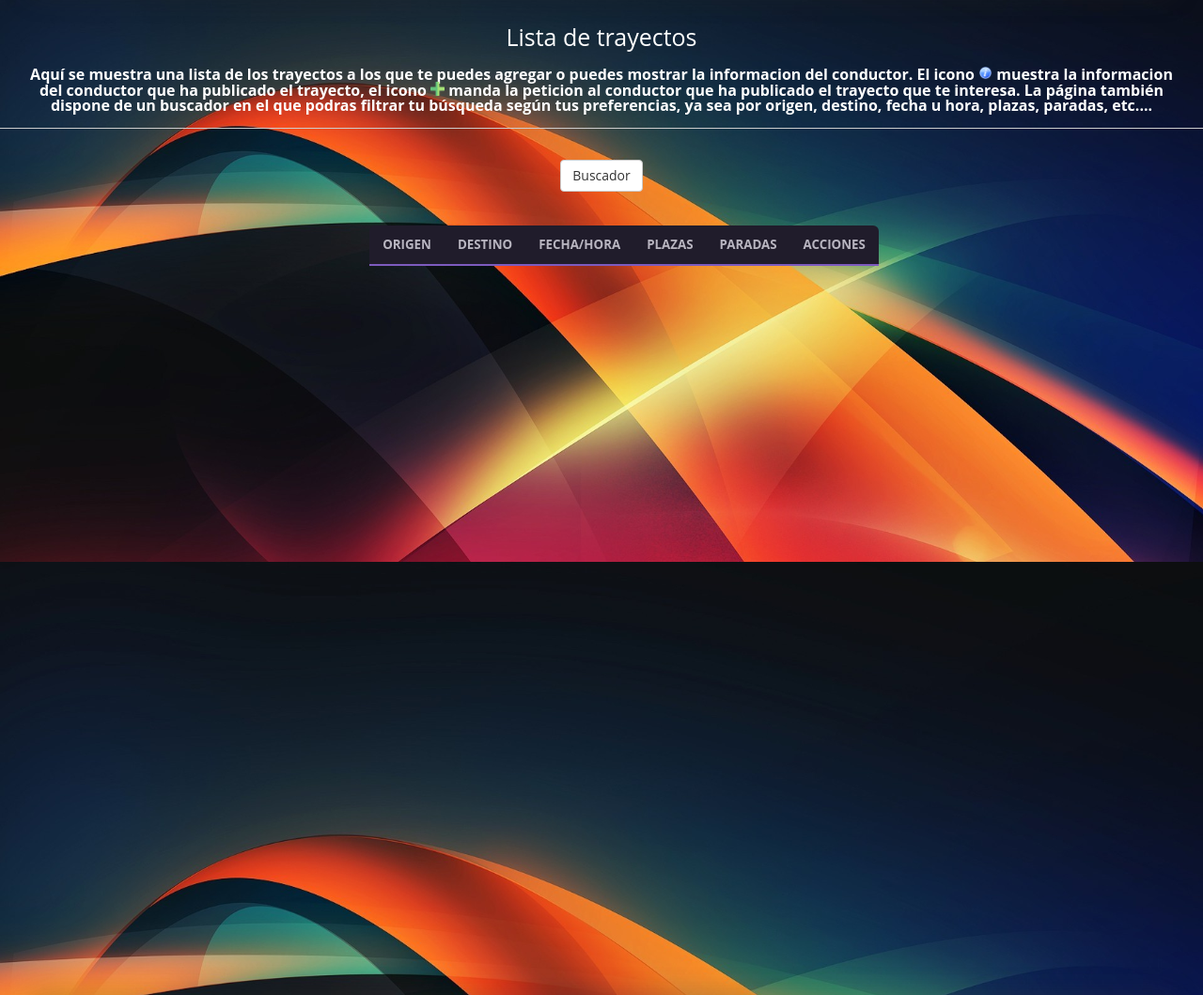
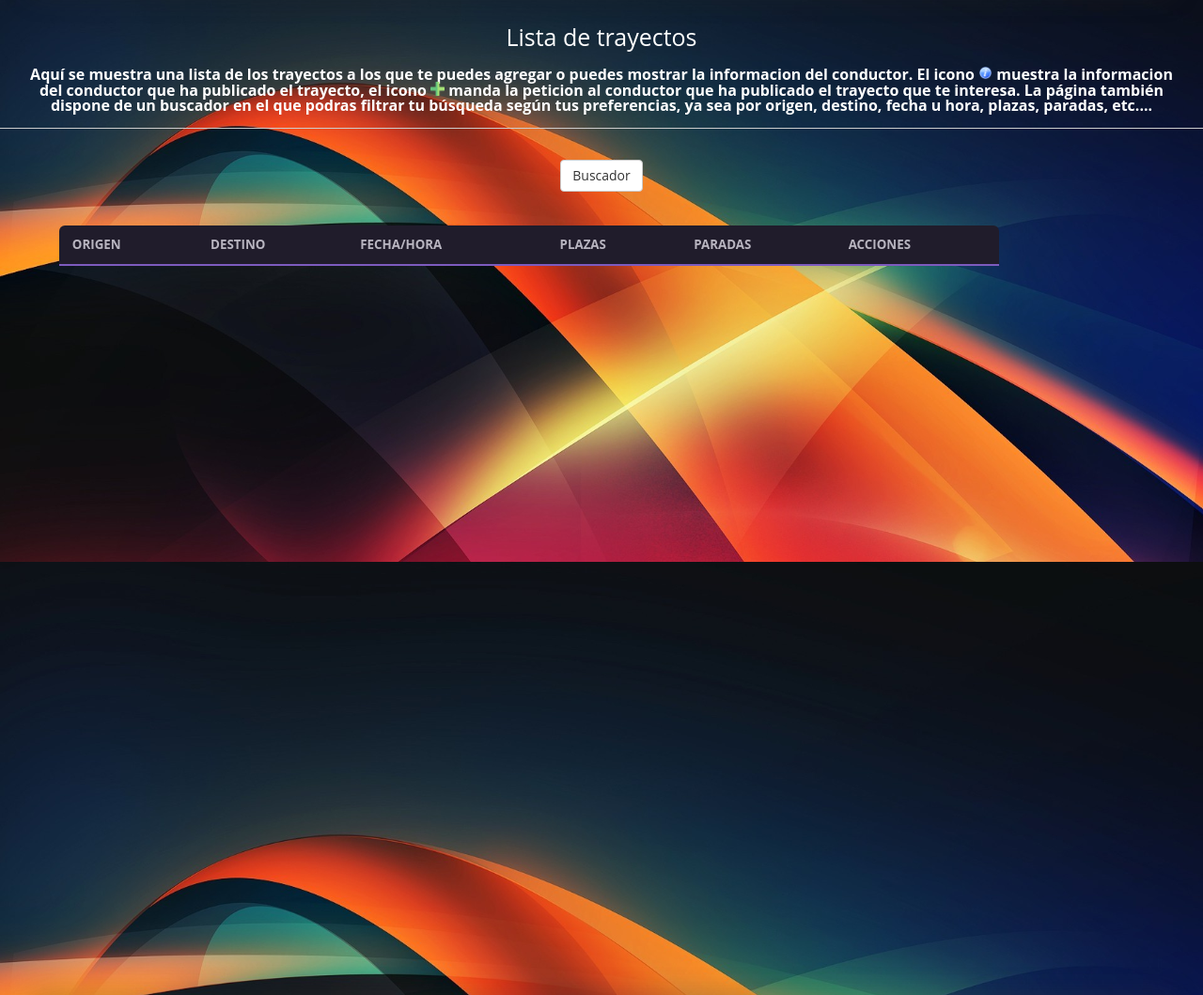
Before and after one commit to Chow22/ZASCAR, a PHP site: page /vista/buscarTrayectos.php in a window 1280 px wide. Shown: the part 202-1261 px from the top of the page at 94% size. Run offline with PHP 8.4, Linux system fonts and the light colour scheme; the visitor is signed in with stand-in values (Sample User, id 1); data that the repository does not hold is empty.

Commit message:
tabla centrada

```diff
--- a/public_html/css/style.css
+++ b/public_html/css/style.css
@@ -1,5 +1,7 @@
 html,body,div,span,object,iframe,h1,h2,h3,h4,h5,h6,p,blockquote,pre,abbr,address,cite,code,del,dfn,em,img,ins,kbd,q,samp,small,strong,sub,sup,var,b,i,dl,dt,dd,ol,ul,li,fieldset,form,label,legend,table,caption,tbody,tfoot,thead,tr,th,td,article,aside,canvas,details,figcaption,figure,footer,header,hgroup,menu,nav,section,summary,time,mark,audio,video{margin:0;padding:0;border:0;outline:0;font-size:100%;vertical-align:baseline;background:transparent}
-body{line-height:1; font-family: arial;}
+body{line-height:1;
+     font-family: arial;
+}
 h1{font-size: 25px;color: white;margin-left: 25px;margin-right: 25px;}h2{font-size: 21px;}h3{font-size: 18px;}h4{font-size: 16px;}
 p{font-size: 15px;color: white;margin-left: 25px;margin-right: 25px;}
 article,aside,details,figcaption,figure,footer,header,hgroup,menu,nav,section{display:block}
@@ -517,16 +519,22 @@ iframe{
 
     height: 800px;
     width: 1000px;
+
 }
+
 .list {
+
     list-style: none;
-    margin: 0px;
-    padding: 0px;
-    display: block;
-    white-space: none;
-    margin-left: 100px;
+    margin: 0;
+    padding: 0;
+    display: table;
+    white-space: nowrap;
+    width: 100%;
+
 }
+
 .list li {
+
     background-color: #f0f0f0;
     display: table-row;
     color: #5c5c5c;
@@ -559,17 +567,23 @@ iframe{
 
 .list li:nth-child(even):hover {
 
-    background-color: #dadada;
+    background-color: none;
+
 }
+
 .list li:nth-child(1) span:first-child {
 
     border-top-left-radius: 6px;
+
 }
+
 .list li:nth-child(1) span:last-child {
 
     border-top-right-radius: 6px;
 
 }
+
+
 .list li:nth-child(1) {
 
     background-color: #201c2b;
@@ -580,29 +594,50 @@ iframe{
 
 
 }
+
+.list li:nth-child(1):hover {
+
+
+
+}
+
+
+
 .list li:nth-child(1) span {
 
     border-bottom: 2px solid #7d5bbe;
     padding: 14px;
 
 }
+
 .list span {
 
-    text-align: right;
+    text-align: left;
     display: table-cell;
-    padding: 5px;
-    vertical-align: center;
+    padding: 6px;
+    vertical-align: middle;
 
 }
+
+
 .list span:nth-child(2) {
 
 
 }
 
 .margenes{
-        margin-right: 1200px;
+
+    margin-right: 30%;
 
 }
+
+.margeneslista{
+    align-content: center;
+    margin-left: auto;
+    margin-right: 5%;
+
+}
+
 /*-----------------------------valoracion de conductores-------------------------------*/
 /*botones votos votados que no revotan*/
 .btn-group{margin-left: 175px}
@@ -616,9 +651,9 @@ iframe{
 .alineando-botonsito{margin-left: 620px}
 
 small {
-display: block;
-line-height: 1.428571429;
-color: #999;
+    display: block;
+    line-height: 1.428571429;
+    color: #999;
 }
 .btn-color{
     margin-left: 20px;
--- a/public_html/vista/buscarTrayectos.php
+++ b/public_html/vista/buscarTrayectos.php
@@ -78,6 +78,7 @@ if (isset($_SESSION['loggedin']) && $_SESSION['loggedin'] == true) {
                     <input type="submit" class="btn btn-default" value="Cerrar"/>
                 </form>
             </div>
+            <div class="margeneslista">
             <div class="container">
                 <div class="listWrap">
                     <tr ng-style="" ng-repeat="item in lista| filter:TEXTObusqueda">
@@ -109,6 +110,7 @@ if (isset($_SESSION['loggedin']) && $_SESSION['loggedin'] == true) {
                     </ul>
                 </div>
             </div>
+            </div>
             <footer>
                 <p>&copy; Puedes contactar con nosotros en el siguiente enlace | <a href="../vista/contacto.php">Contacto</a></p>
             </footer>
```
